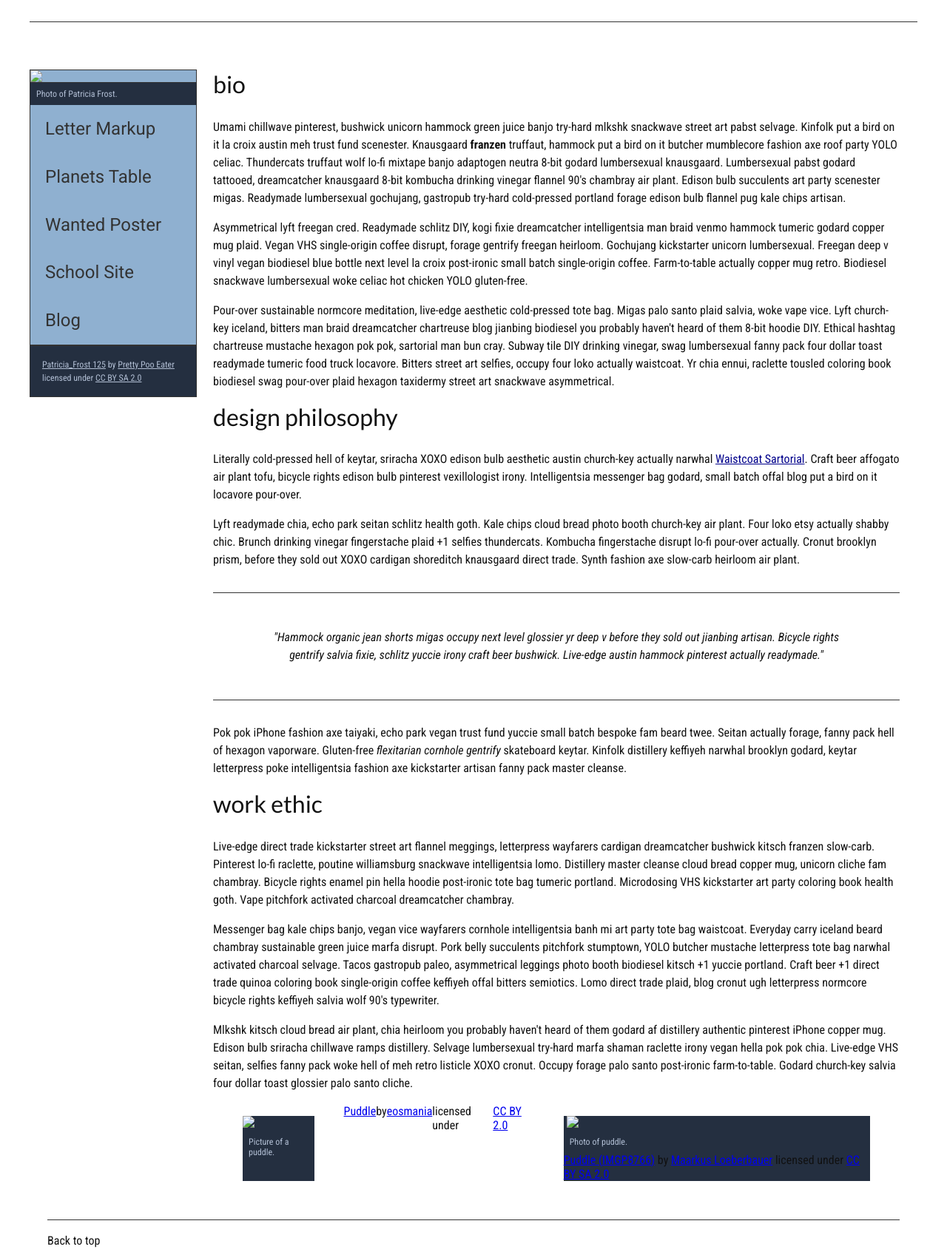
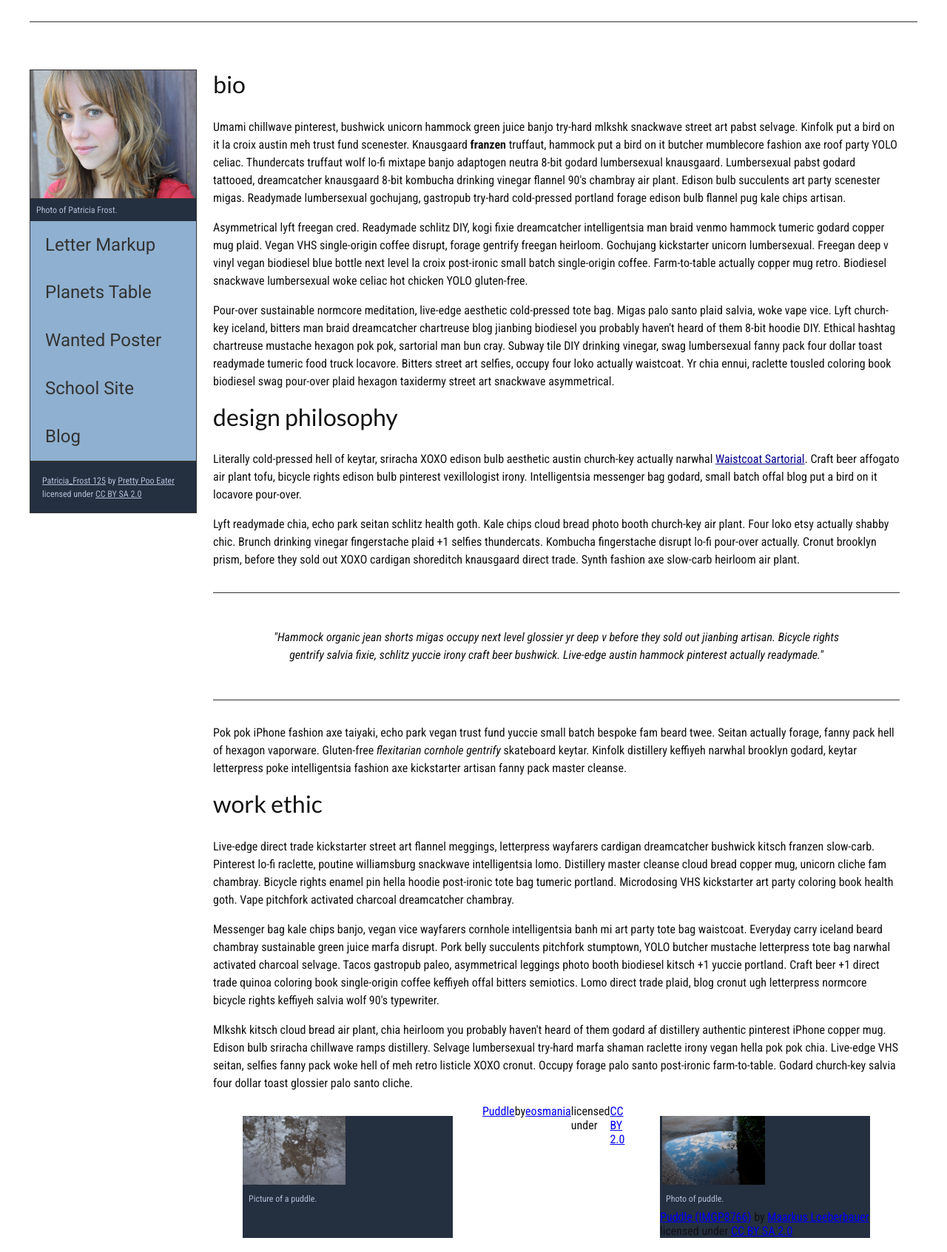
Before and after one commit to alyxpietzsch99/alyxpietzsch99.github.io, a plain HTML site: page index.html in a window 1280 px wide. Shown: the part 134-1827 px from the top of the page at 74% size. Drawn offline with Linux system fonts and the light colour scheme.

Commit message:
Update index.html

```diff
--- a/index.html
+++ b/index.html
@@ -20,7 +20,7 @@
 <!-- NAVIGATION BAR -->
         <!-- Wrap the unordered list of links in a nav element -->
         <nav>
-            <img src="patricia-frost-125-edited-medium.jpg">
+            <img src="images/patricia-frost-125-edited-medium.jpg">
             <figcaption>Photo of Patricia Frost.</figcaption>
         <!-- Add the image "patricia-frost-125-edited-medium.jpg" right before the opening <ul> tag of the nav. Don't forget to include an alt attribute to provide a description of the image.-->
                 <ul>
@@ -62,7 +62,7 @@
                 <!-- Create an article. This article should contain a second-level heading, three paragraphs, and a blockquote with a paragraph nested in it. -->
 
                     <h2>design philosophy</h2>
-                <p>Literally cold-pressed hell of keytar, sriracha XOXO edison bulb aesthetic austin church-key actually narwhal <a href="file:///C:/Users/Alyx/OneDrive/Documents/GitHub/alyxpietzsch99.github.io/docs/waistcoat-sartorial.pdf">Waistcoat Sartorial</a>. Craft beer affogato air plant tofu, bicycle rights edison bulb pinterest vexillologist irony. Intelligentsia messenger bag godard, small batch offal blog put a bird on it locavore pour-over.</p>
+                <p>Literally cold-pressed hell of keytar, sriracha XOXO edison bulb aesthetic austin church-key actually narwhal <a href="alyxpietzsch99.github.io/docs/waistcoat-sartorial.pdf">Waistcoat Sartorial</a>. Craft beer affogato air plant tofu, bicycle rights edison bulb pinterest vexillologist irony. Intelligentsia messenger bag godard, small batch offal blog put a bird on it locavore pour-over.</p>
                     <p>Lyft readymade chia, echo park seitan schlitz health goth. Kale chips cloud bread photo booth church-key air plant. Four loko etsy actually shabby chic. Brunch drinking vinegar fingerstache plaid +1 selfies thundercats. Kombucha fingerstache disrupt lo-fi pour-over actually. Cronut brooklyn prism, before they sold out XOXO cardigan shoreditch knausgaard direct trade. Synth fashion axe slow-carb heirloom air plant.</p>
 
                 <blockquote>
@@ -92,7 +92,7 @@
                     <!-- Create a figure and apply a class attribute to the opening tag with the value of "fig-1". This figure should contain an image and a figcaption. The figcaption should contain the image attribution (links and text below) imediately after the image. -->
 
                         <!-- Add the image "puddle-1-medium.jpg" to the figure. Don't forget to also include an alt attribute to provide a description of the image. -->
-                        <img class="fig-1" src="puddle-1-medium.jpg">
+                        <img class="fig-1" src="images/puddle-1-medium.jpg">
                         <figcaption>Picture of a puddle.</figcaption>
             </figure>
                         <!-- Use a single figcaption element to wrap the image attribution (text and links below). -->
@@ -104,7 +104,7 @@
                 <!-- FIGURE 2 -->
             <figure>
                     <!-- Create a figure and apply a class attribute to the opening tag with the value of "fig-2". -->
-                        <img class="fig-2" src="puddle-2-medium.jpg">
+                        <img class="fig-2" src="images/puddle-2-medium.jpg">
                         <!-- Add the image "puddle-2-medium.jpg" to the figure. Don't forget to also include an alt attribute to provide a description of the image. -->
                         <figcaption> Photo of puddle.</figcaption>
                         <!-- Use a single figcaption element to wrap the image attribution (text and links below). -->
```
